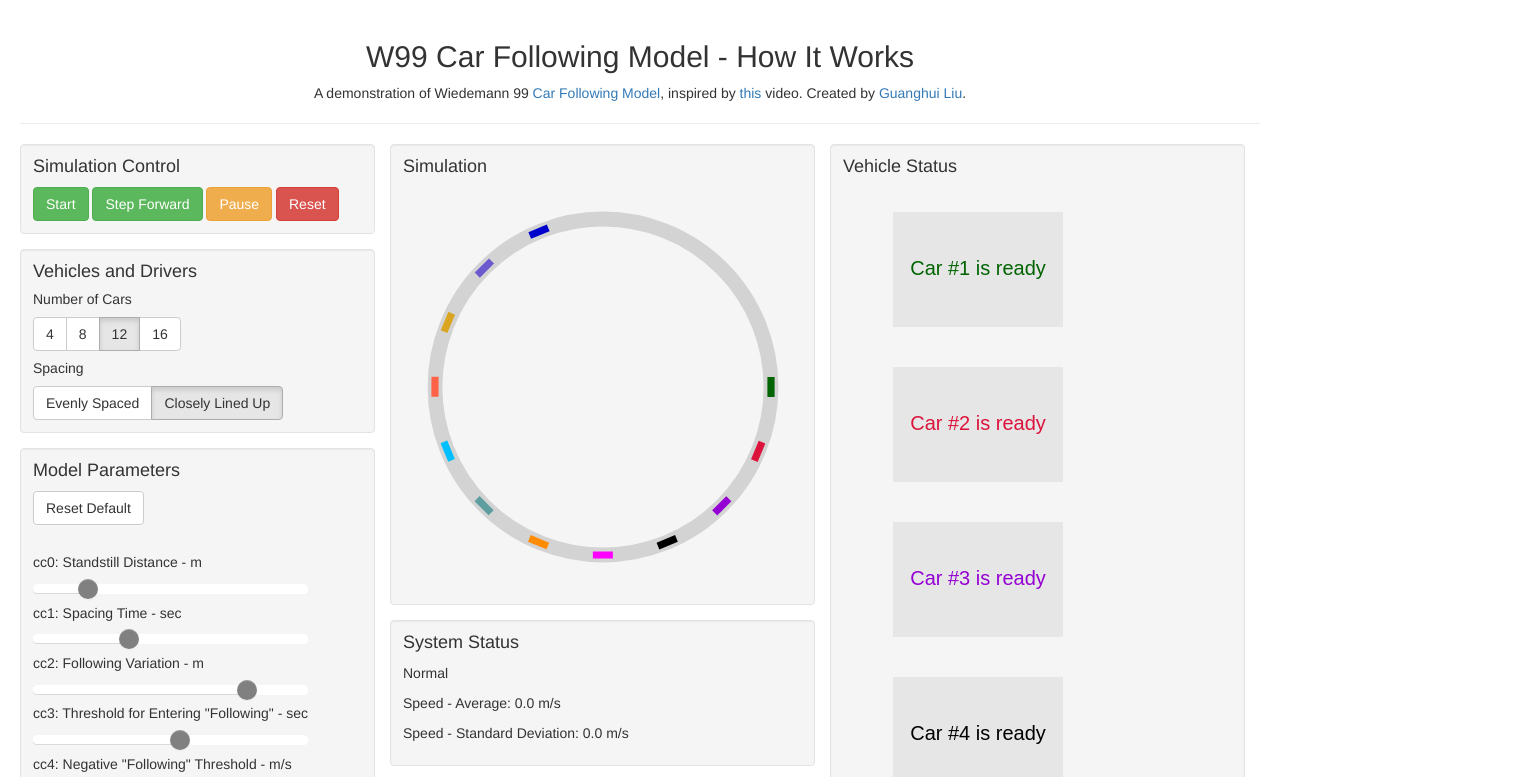
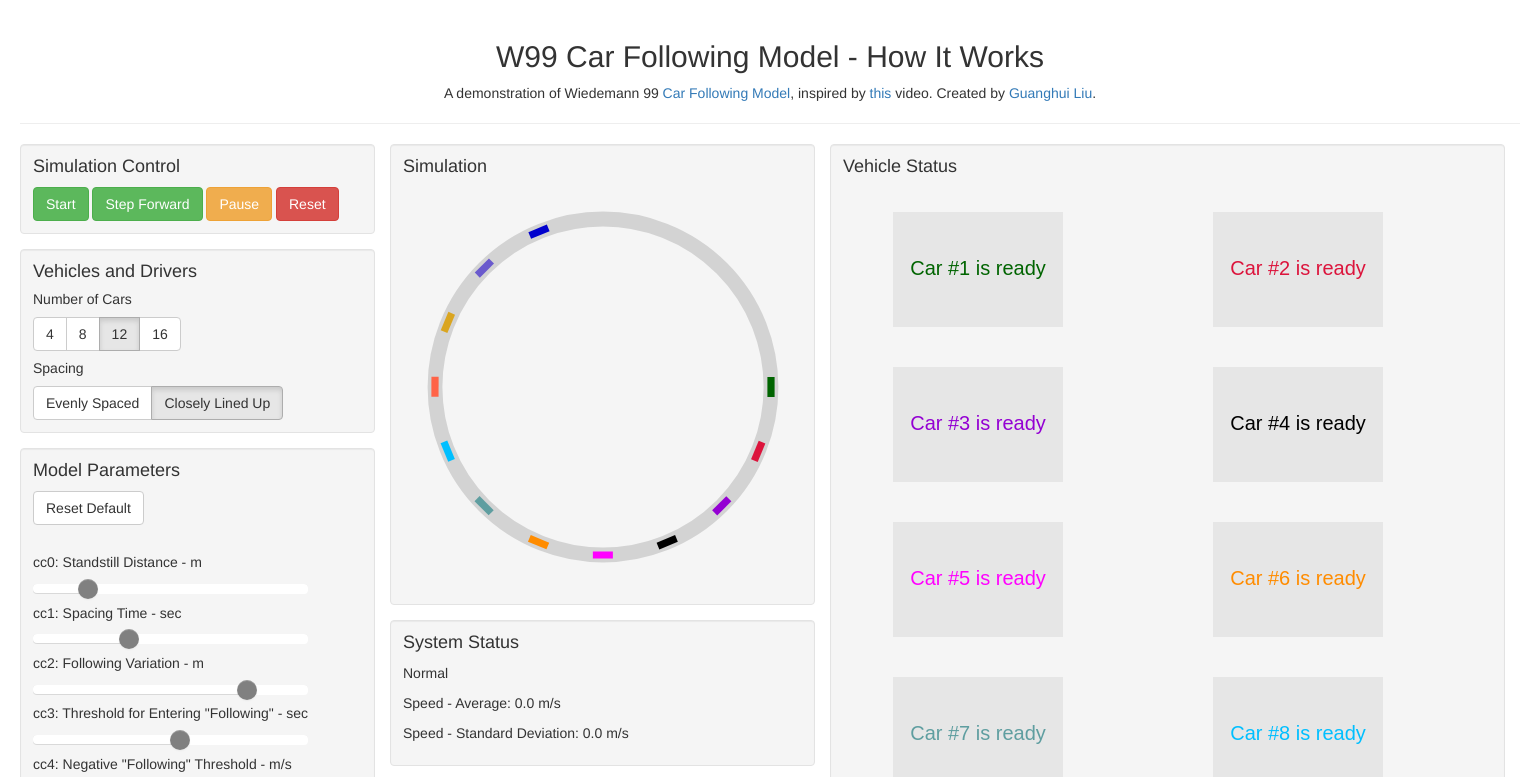
Before and after one commit to glgh/glgh.github.io, a plain HTML site: page index.html in a window 1280 px wide. Shown: the top 777 px of the page, 1520 px wide, since content can reach past the window. Drawn offline with Linux system fonts and the light colour scheme.

Commit message:
Minor CSS Adjustment

```diff
--- a/css/demo.css
+++ b/css/demo.css
@@ -5,7 +5,7 @@
 .column-wrapper{
    float: left;
    width: 100%;
-   min-width: 1190px;
+   min-width: 1500px;
 }
 .column-left{
    float: left;
@@ -20,13 +20,14 @@
 .column-right{
    float: none;
    margin-left: 810px;
-   #width: 100%
-   min-width: 365px;
+   /*width: 100%;*/
+   min-width: 685px;
    padding-right: 15px;
  }
 .header{
    float: left;
    width: 100%;
+   min-width: 1500px;
 }
 .footer{
    float: left;
```
